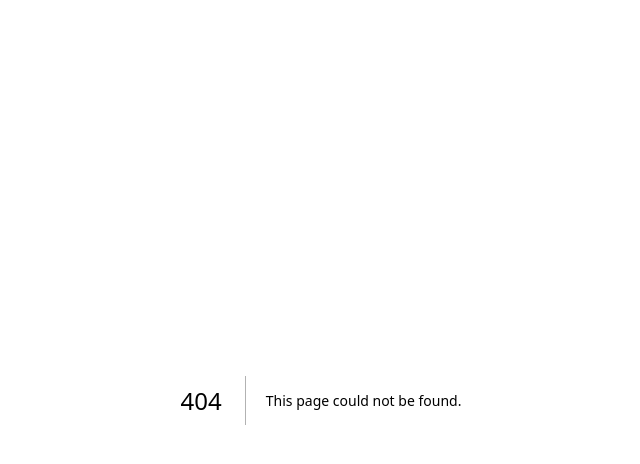
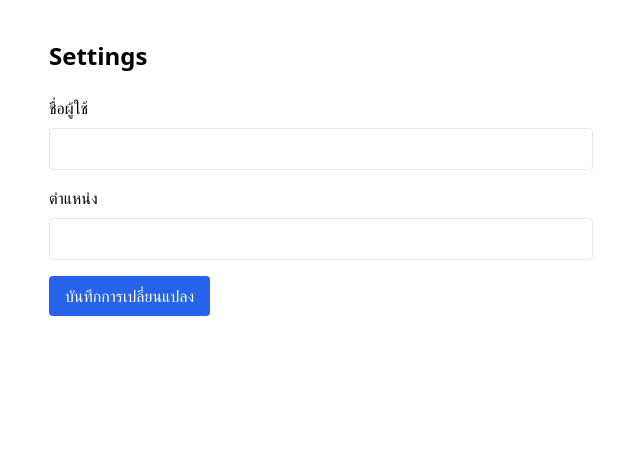
Before and after one commit to shamnakit/owneros-checklist, a Next.js app: page /checklist/setting in a window 1280 px wide. Before the commit this address had no page. Shown: the top 464 px of the page, without its empty margins (319-959 px from the left). Built offline with nearby package versions, Linux system fonts and the light colour scheme; no server answers.

Commit message:
add setting page

```diff
--- /dev/null
+++ b/pages/checklist/setting.tsx
@@ -0,0 +1,62 @@
+// pages/checklist/settings.tsx
+import { useUserProfile } from "@/hooks/useUserProfile";
+import { useState, useEffect } from "react";
+
+export default function SettingsPage() {
+  const { profile, loading } = useUserProfile();
+  const [fullName, setFullName] = useState("");
+  const [role, setRole] = useState("");
+
+  useEffect(() => {
+    if (profile) {
+      setFullName(profile.full_name || "");
+      setRole(profile.role || "");
+    }
+  }, [profile]);
+
+  const handleSave = async () => {
+    // จะใช้ Supabase update (คุณใช้ useUserProfile อยู่แล้ว)
+    // สมมุติใช้ Supabase client ได้เลย:
+    const { error } = await supabase
+      .from("profiles")
+      .update({ full_name: fullName, role: role })
+      .eq("id", profile.id);
+
+    if (error) {
+      alert("บันทึกไม่สำเร็จ");
+    } else {
+      alert("บันทึกสำเร็จ");
+    }
+  };
+
+  if (loading) return <p>Loading...</p>;
+
+  return (
+    <div className="max-w-xl mx-auto py-10 px-4">
+      <h1 className="text-2xl font-bold mb-6">Settings</h1>
+
+      <label className="block mb-2">ชื่อผู้ใช้</label>
+      <input
+        type="text"
+        className="w-full border p-2 mb-4 rounded"
+        value={fullName}
+        onChange={(e) => setFullName(e.target.value)}
+      />
+
+      <label className="block mb-2">ตำแหน่ง</label>
+      <input
+        type="text"
+        className="w-full border p-2 mb-4 rounded"
+        value={role}
+        onChange={(e) => setRole(e.target.value)}
+      />
+
+      <button
+        onClick={handleSave}
+        className="bg-blue-600 text-white px-4 py-2 rounded hover:bg-blue-700"
+      >
+        บันทึกการเปลี่ยนแปลง
+      </button>
+    </div>
+  );
+}
```
